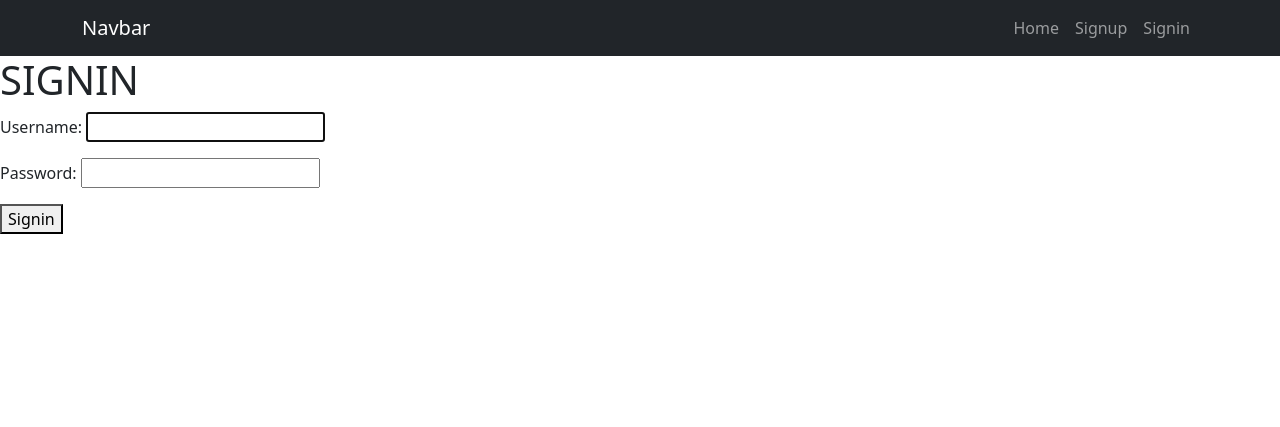
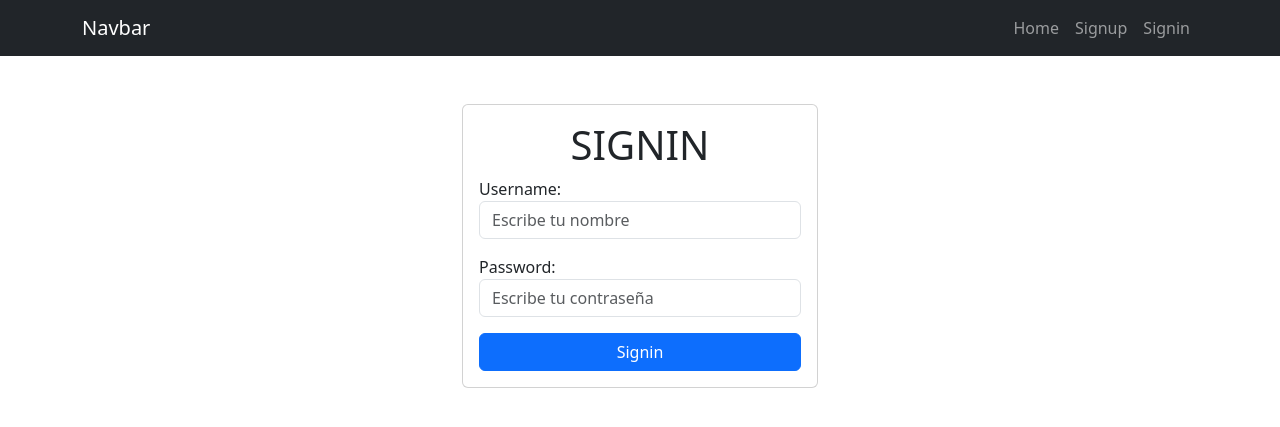
Before and after one commit to AmandaChoque/MVCProjets, a Django app: page /signin/ in a window 1280 px wide. Shown: the top 427 px of the page. Run offline with Django 5.2, Linux system fonts and the light colour scheme.

Commit message:
avance formulario 2 signin y sigup frontend

```diff
--- a/projects/templates/signin.html
+++ b/projects/templates/signin.html
@@ -1,14 +1,30 @@
 {% extends 'base.html' %}
 
 {% block content %}
-<h1> SIGNIN</h1>
 
-<form action="/signin/" method="POST">
-    {% csrf_token %}
-    {{form.as_p}}
-    <button>
-        Signin
-    </button>
+<main class="container">
+    <div class="row">
+        <section class="col-md-4 offset-md-4 mt-5">
+            <form action="/signin/" method="POST" class="card card-body">
+                <h1 class="text-center"> SIGNIN</h1>
+                {% csrf_token %}
+                {{error}}
+                {% csrf_token %}
+                <!-- {{form.as_p}} -->
+                <div class="mb-3">
+                    <label for="username">Username:</label>
+                    <input type="text" name="username" id="username" class="form-control" placeholder="Escribe tu nombre">
+                </div>
+                <div class="mb-3">
+                    <label for="password">Password:</label>
+                    <input type="password" name="password" id="password" class="form-control" placeholder="Escribe tu contraseña">
+                </div>
+                <button class="btn btn-primary">
+                    Signin
+                </button>
+            </form>
+        </section>
+    </div>
+</main>
 
-</form>
 {% endblock %}
```
Also changed, not shown: projects/templates/signup.html (+27 -11 lines), db.sqlite3.
